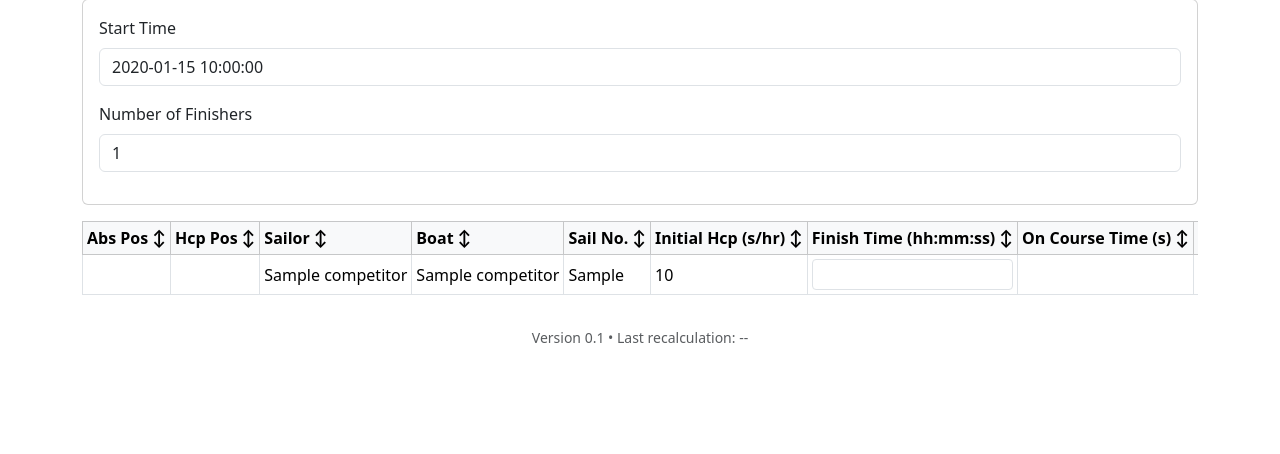
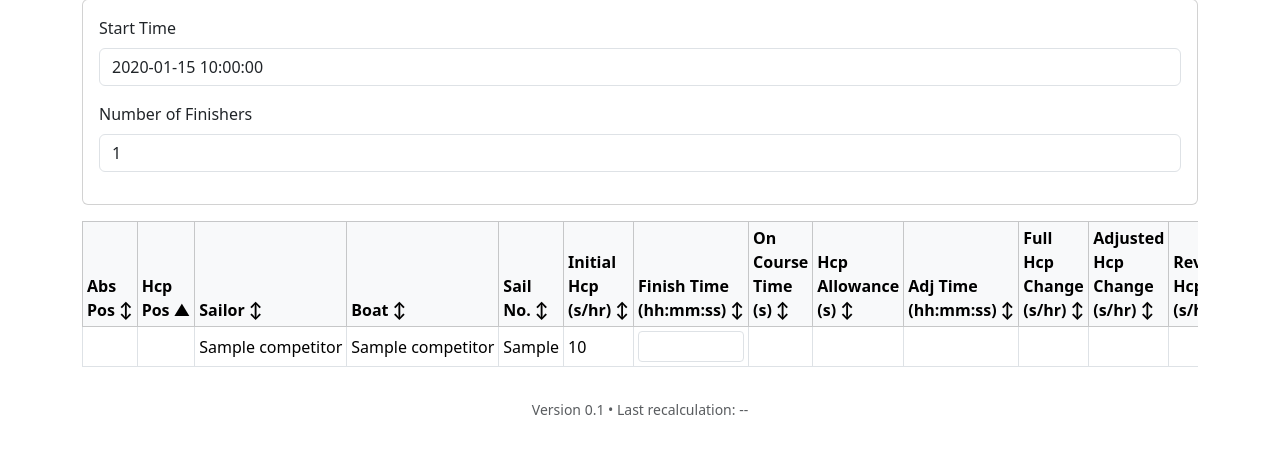
Before and after one commit to mn1del/shrimper, a Flask app: template app/templates/series_detail.html in a window 1280 px wide. Shown: the part 221-675 px from the top of the page. Run offline with Flask 3, Linux system fonts and the light colour scheme; the template is opened without the code that fills it: most values are stand-ins (such as "Sample title", 1, 10 or a date in 2020).

Commit message:
Sort race table by default and improve layout

```diff
--- a/app/static/sortable.js
+++ b/app/static/sortable.js
@@ -52,6 +52,27 @@ if (typeof document !== 'undefined') {
           rows.forEach(row => tbody.appendChild(row));
         });
       });
+
+      const defaultHeader = table.querySelector('th[data-default-sort]');
+      if (defaultHeader) {
+        const direction = defaultHeader.getAttribute('data-default-sort');
+        const index = Array.from(headers).indexOf(defaultHeader);
+        const icon = defaultHeader.querySelector('.sort-icon');
+        const tbody = table.querySelector('tbody');
+        const rows = Array.from(tbody.querySelectorAll('tr'));
+
+        defaultHeader.setAttribute('data-sort', direction);
+        if (icon) {
+          icon.textContent = direction === 'asc' ? '▲' : '▼';
+        }
+
+        rows.sort(function (a, b) {
+          const textA = a.children[index].innerText.trim();
+          const textB = b.children[index].innerText.trim();
+          return compareValues(textA, textB, direction);
+        });
+        rows.forEach(row => tbody.appendChild(row));
+      }
     });
   });
 }
--- a/app/templates/series_detail.html
+++ b/app/templates/series_detail.html
@@ -28,15 +28,42 @@
   </div>
 </div>
 
-<div class="table-responsive" style="overflow-x: auto;">
-  <table class="table table-bordered table-sm align-middle sortable" style="white-space: nowrap;">
+<style>
+  .race-table-wrapper {
+    max-height: 600px; /* roughly 15 rows */
+    overflow-y: auto;
+  }
+  .race-table-wrapper thead th {
+    position: sticky;
+    top: 0;
+    z-index: 1;
+    background-color: #f8f9fa;
+    white-space: normal;
+  }
+  .race-table-wrapper tbody td {
+    white-space: nowrap;
+  }
+</style>
+
+<div class="table-responsive race-table-wrapper">
+  <table class="table table-bordered table-sm align-middle sortable">
     <thead class="table-light">
       <tr>
-        <th>Abs Pos</th><th>Hcp Pos</th><th>Sailor</th><th>Boat</th><th>Sail No.</th>
-        <th>Initial Hcp (s/hr)</th><th>Finish Time (hh:mm:ss)</th><th>On Course Time (s)</th>
-        <th>Hcp Allowance (s)</th><th>Adj Time (hh:mm:ss)</th>
-        <th>Full Hcp Change (s/hr)</th><th>Adjusted Hcp Change (s/hr)</th>
-        <th>Revised Hcp (s/hr)</th><th>Race Pts (Traditional)</th><th>League Pts (Adjusted)</th>
+        <th style="width: 60px;">Abs Pos</th>
+        <th style="width: 60px;" data-default-sort="asc">Hcp Pos</th>
+        <th style="width: 150px;">Sailor</th>
+        <th style="width: 150px;">Boat</th>
+        <th style="width: 80px;">Sail No.</th>
+        <th style="width: 110px;">Initial Hcp (s/hr)</th>
+        <th style="width: 120px;">Finish Time (hh:mm:ss)</th>
+        <th style="width: 110px;">On Course Time (s)</th>
+        <th style="width: 110px;">Hcp Allowance (s)</th>
+        <th style="width: 120px;">Adj Time (hh:mm:ss)</th>
+        <th style="width: 120px;">Full Hcp Change (s/hr)</th>
+        <th style="width: 140px;">Adjusted Hcp Change (s/hr)</th>
+        <th style="width: 110px;">Revised Hcp (s/hr)</th>
+        <th style="width: 90px;">Race Pts (Traditional)</th>
+        <th style="width: 100px;">League Pts (Adjusted)</th>
       </tr>
     </thead>
     <tbody>
```
